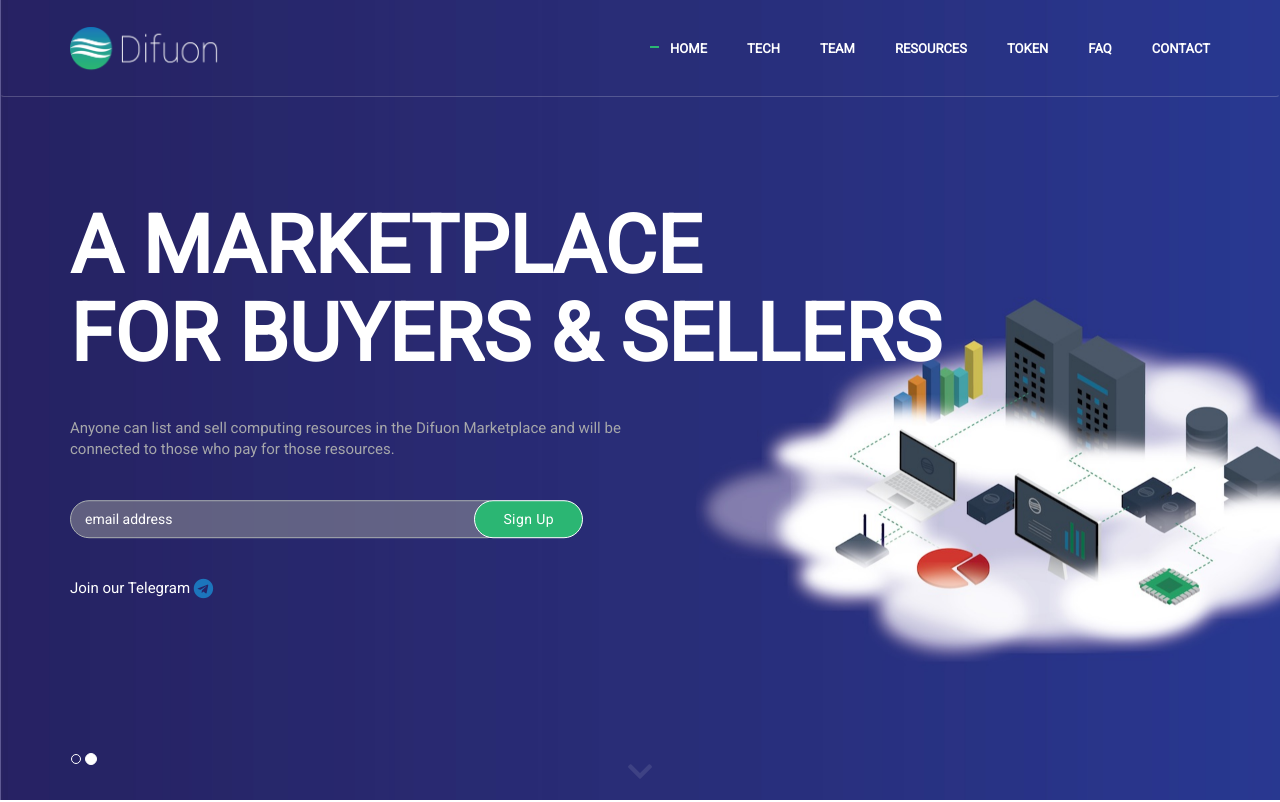
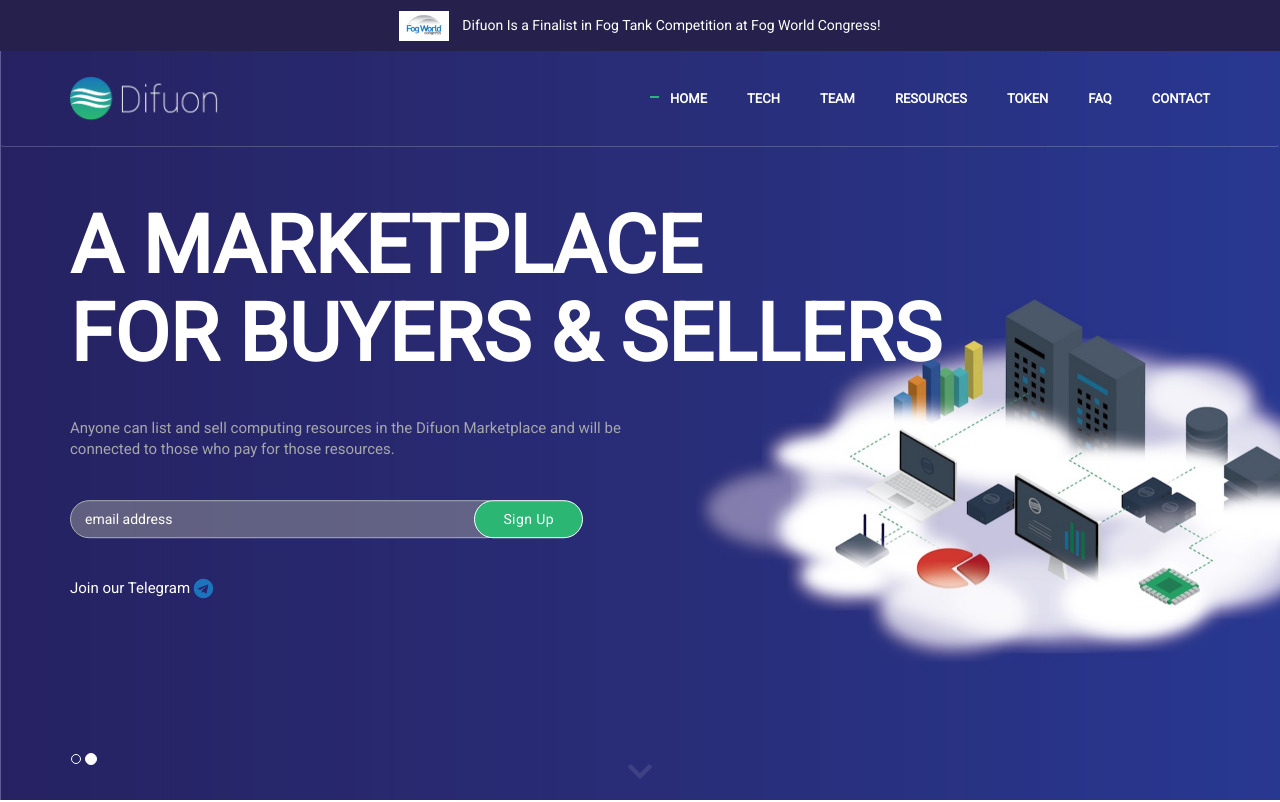
Before and after one commit to Difuon/website, a website: page index.html in a window 1280 px wide. Shown: the top 802 px of the page. Drawn offline with nearby package versions, Linux system fonts and the light colour scheme.

Commit message:
added fog world highlight on index page

```diff
--- a/css/layout.css
+++ b/css/layout.css
@@ -869,6 +869,49 @@
   transition-property: all;
   transition-timing-function: cubic-bezier(0.7, 1, 0.7, 1);
 }
+
+/* Highlight Container */
+.header .highlight-container {
+  display: block;
+  height: 50px;
+  vertical-align: middle;
+  margin: 0px;
+}
+.header .highlight-container a {
+  display: block;
+  background: #25214c;
+  width: 100%;
+  line-height: 30px;
+  vertical-align: middle;
+  padding-top: 10px;
+  padding-bottom: 10px;
+  color:#fff;
+}
+
+.header .highlight-container span {
+  color:#fff;
+}
+
+.header .highlight-container .span2 {
+  display: none;
+}
+
+.header .highlight-container img {
+  height: 30px;
+  width: auto;
+  vertical-align: middle;
+  margin-right: 10px;
+}
+
+@media (max-width: 550px) {
+  .header .highlight-container .span1 {
+    display: none;
+  }
+  .header .highlight-container .span2 {
+    display: inline-block;
+  }
+}
+
 
 /* Media Queries below 991px */
 @media (max-width: 991px) {
--- a/index.html
+++ b/index.html
@@ -64,6 +64,16 @@
 
         <!--========== HEADER ==========-->
         <header class="header navbar-fixed-top">
+            <!-- highlight -->
+            <div class="highlight-container">
+                <center>
+                    <a href="https://medium.com/difuon/difuon-is-a-finalist-for-fog-tank-competition-at-fog-world-congress-fcb34d3fa982">
+                        <img class="highlight-img" src="img/fogworld.png" alt="Difuon Logo">
+                        <span class="span1">Difuon Is a Finalist in Fog Tank Competition at Fog World Congress!</span>
+                        <span class="span2">Difuon Is a Finalist at Fog Tank!</span>
+                    </a>
+                </center>
+            </div>
             <!-- Navbar -->
             <nav class="navbar" role="navigation">
                 <div class="container">
```
Also changed, not shown: img/fogworld.png (added), 1 other file.
